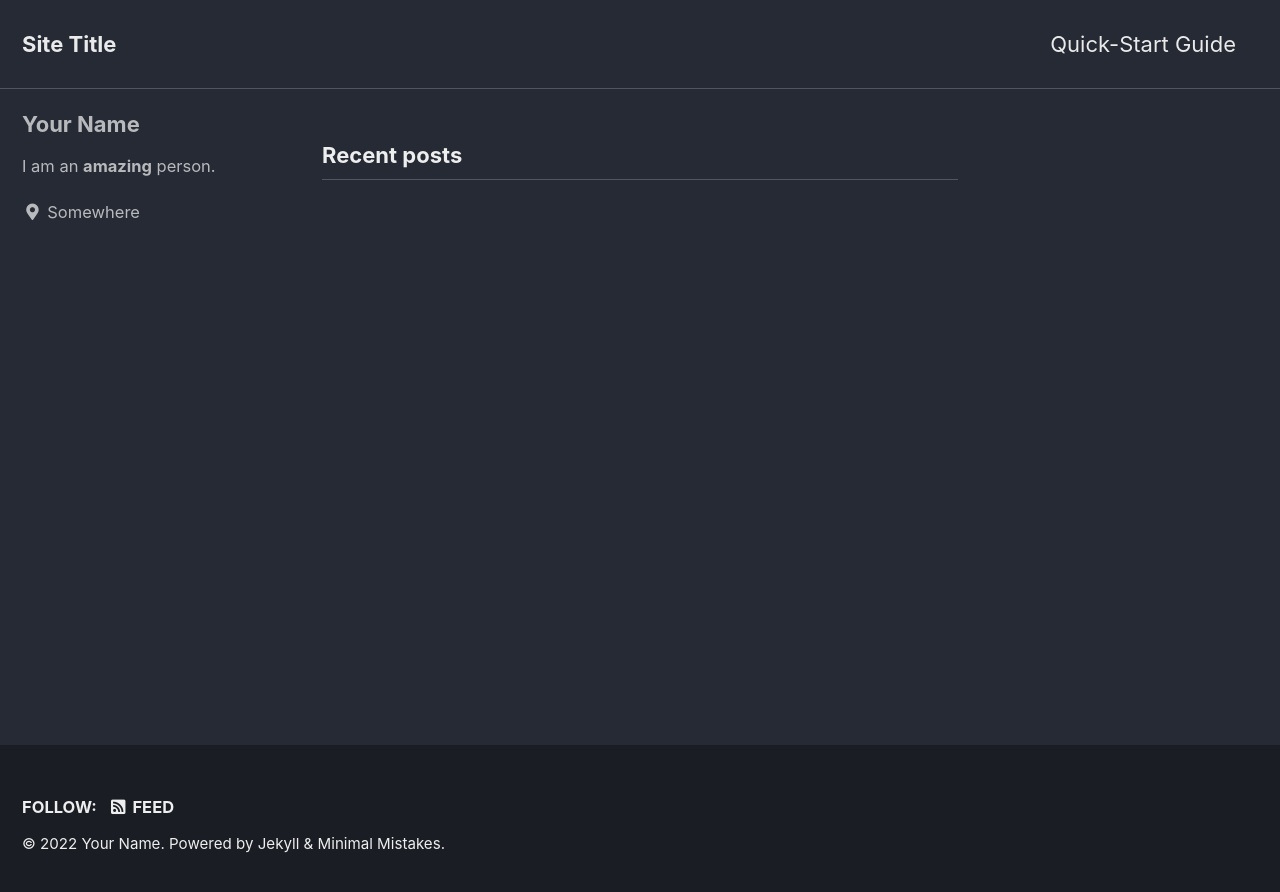
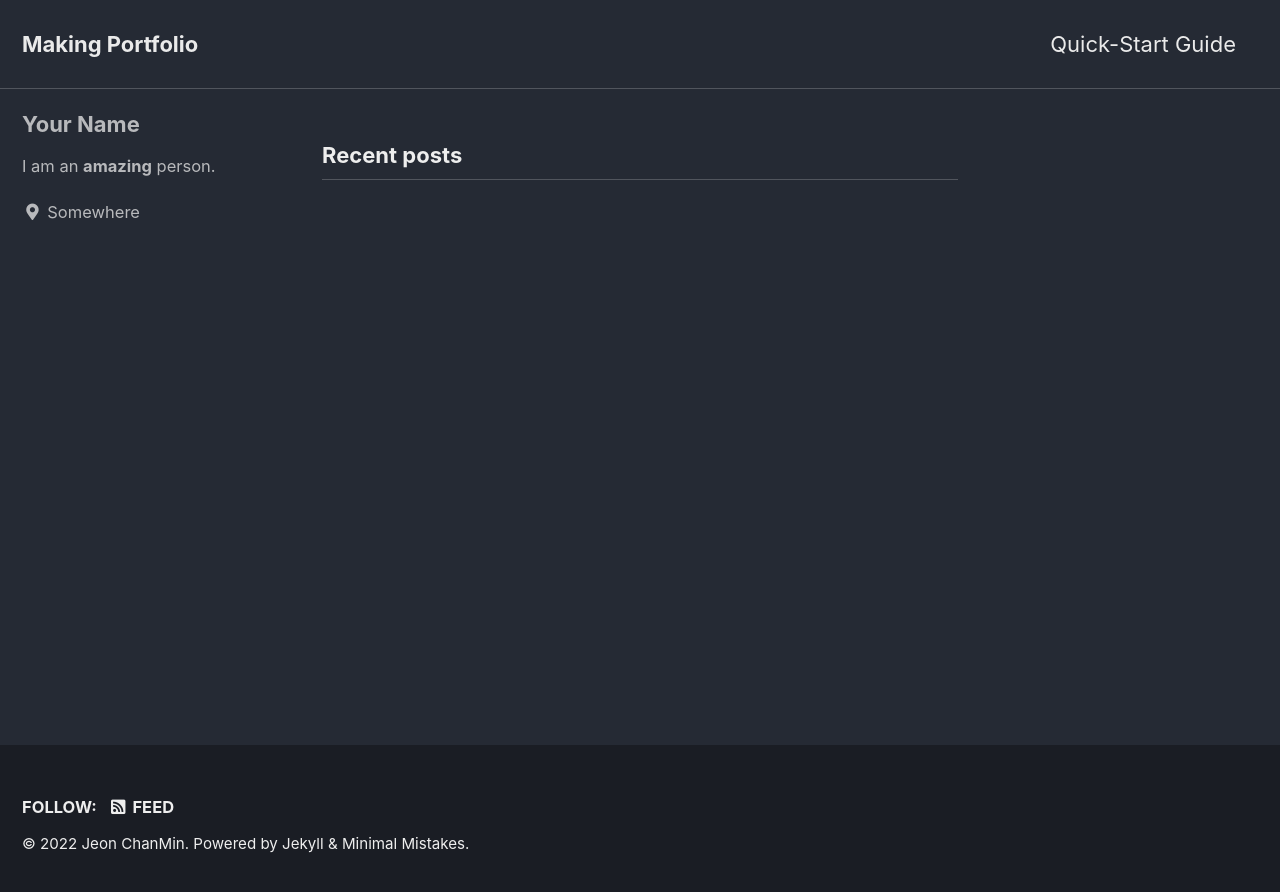
Before and after one commit to JeonChanMin/JeonChanMin.github.io, a Jekyll site: the page built from index.html, in a window 1280 px wide. Shown: the top 892 px of the page. Built offline with Jekyll 4.4.1, drawn with Linux system fonts in a browser that asks for light colours; cached includes are drawn as plain includes; the list of posts is cut into pages by our own code.

Commit message:
Update _config.yml

```diff
--- a/_config.yml
+++ b/_config.yml
@@ -16,11 +16,11 @@ minimal_mistakes_skin    : "dark" # "air", "aqua", "contrast", "dark", "dirt", "
 
 # Site Settings
 locale                   : "en-US"
-title                    : "Site Title"
+title                    : "Making Portfolio"
 title_separator          : "-"
 subtitle                 : # site tagline that appears below site title in masthead
-name                     : "Your Name"
-description              : "An amazing website."
+name                     : "Jeon ChanMin"
+description              : "For Better Development."
 url                      : "https://JeonChanMin.github.io"
 baseurl                  : # the subpath of your site, e.g. "/blog"
 repository               : # GitHub username/repo-name e.g. "mmistakes/minimal-mistakes"
```
